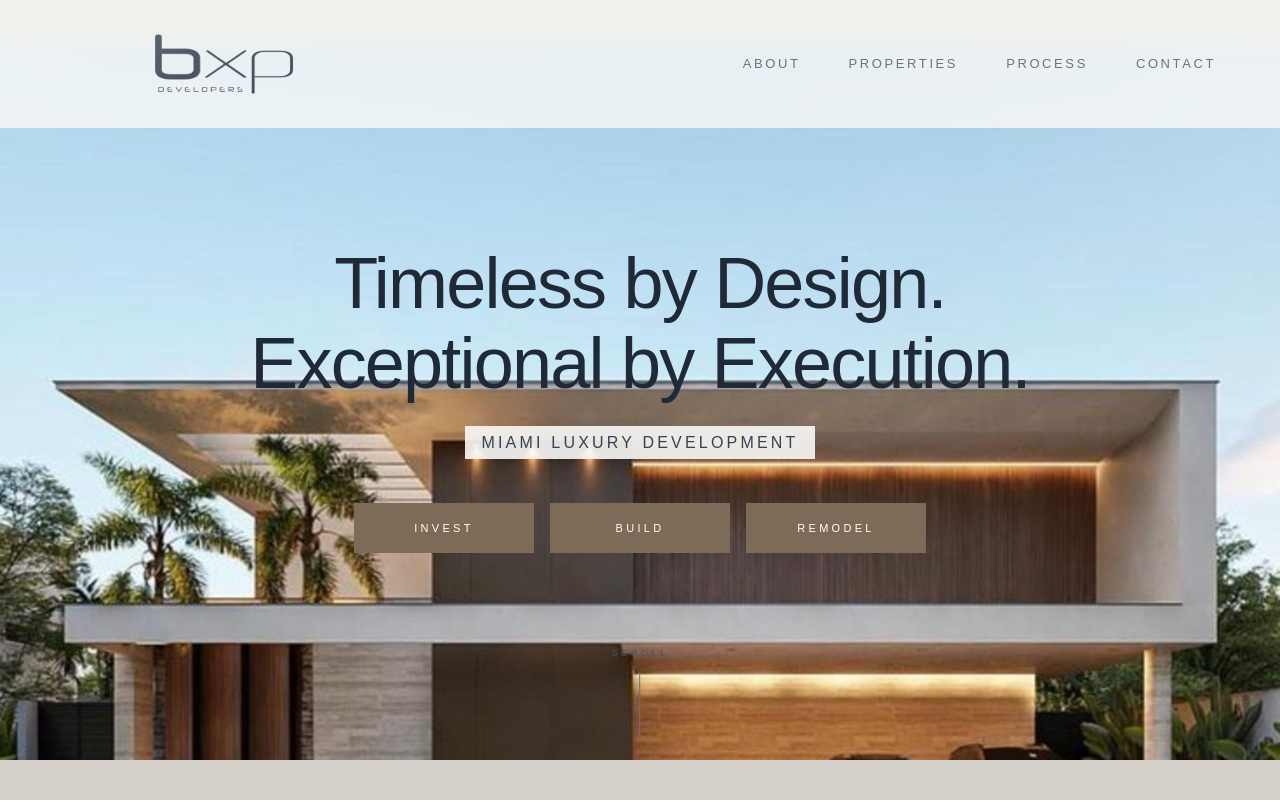
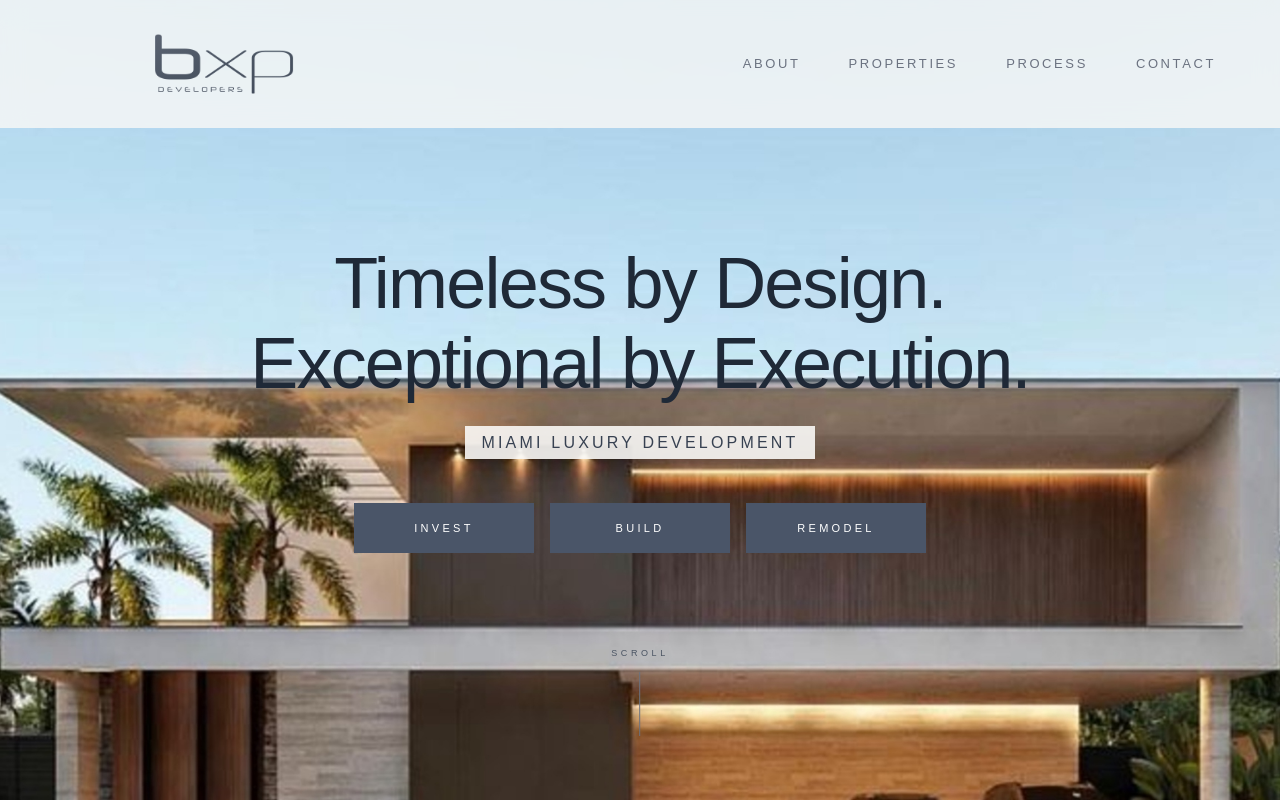
Before and after one commit to claudiosenapontes-stack/bxpdevelopers, a Next.js app: page / in a window 1280 px wide. Shown: the top 802 px of the page. Built offline with nearby package versions, Linux system fonts and the light colour scheme.

Commit message:
image moved up, unoptimized for sharpness, blue cta brown hover

```diff
--- a/app/page.tsx
+++ b/app/page.tsx
@@ -54,10 +54,11 @@ export default function Home() {
             sizes="100vw"
             alt="Miami luxury pool home"
             fill
-            className="object-contain w-full h-full"
-            style={{ objectPosition: 'center center' }}
+            className="object-cover w-full h-full"
+            style={{ objectPosition: 'center top' }}
             quality={100}
             priority
+            unoptimized
           />
         </div>
 
@@ -74,23 +75,23 @@ export default function Home() {
               <span className="bg-[#faf9f7]/90 px-4 py-2 text-gray-700">MIAMI LUXURY DEVELOPMENT</span>
             </p>
 
-            {/* CTA - Main Actions */}
+            {/* CTA - Main Actions - BLUE fixed, BROWN hover */}
             <div className="mt-12 flex flex-col sm:flex-row items-center justify-center gap-4">
               <Link
                 href="#about"
-                className="inline-block px-12 py-4 text-[11px] uppercase tracking-[0.3em] bg-[#7D6B58] text-white border border-[#7D6B58] hover:bg-gray-800 hover:text-white hover:border-transparent transition-all duration-500 min-w-[180px] text-center"
+                className="inline-block px-12 py-4 text-[11px] uppercase tracking-[0.3em] bg-[#4A5568] text-white border border-[#4A5568] hover:bg-[#7D6B58] hover:border-[#7D6B58] transition-all duration-500 min-w-[180px] text-center"
               >
                 Invest
               </Link>
               <Link
                 href="#about"
-                className="inline-block px-12 py-4 text-[11px] uppercase tracking-[0.3em] bg-[#7D6B58] text-white border border-[#7D6B58] hover:bg-gray-800 hover:text-white hover:border-transparent transition-all duration-500 min-w-[180px] text-center"
+                className="inline-block px-12 py-4 text-[11px] uppercase tracking-[0.3em] bg-[#4A5568] text-white border border-[#4A5568] hover:bg-[#7D6B58] hover:border-[#7D6B58] transition-all duration-500 min-w-[180px] text-center"
               >
                 Build
               </Link>
               <Link
                 href="#about"
-                className="inline-block px-12 py-4 text-[11px] uppercase tracking-[0.3em] bg-[#7D6B58] text-white border border-[#7D6B58] hover:bg-gray-800 hover:text-white hover:border-transparent transition-all duration-500 min-w-[180px] text-center"
+                className="inline-block px-12 py-4 text-[11px] uppercase tracking-[0.3em] bg-[#4A5568] text-white border border-[#4A5568] hover:bg-[#7D6B58] hover:border-[#7D6B58] transition-all duration-500 min-w-[180px] text-center"
               >
                 Remodel
               </Link>
```
